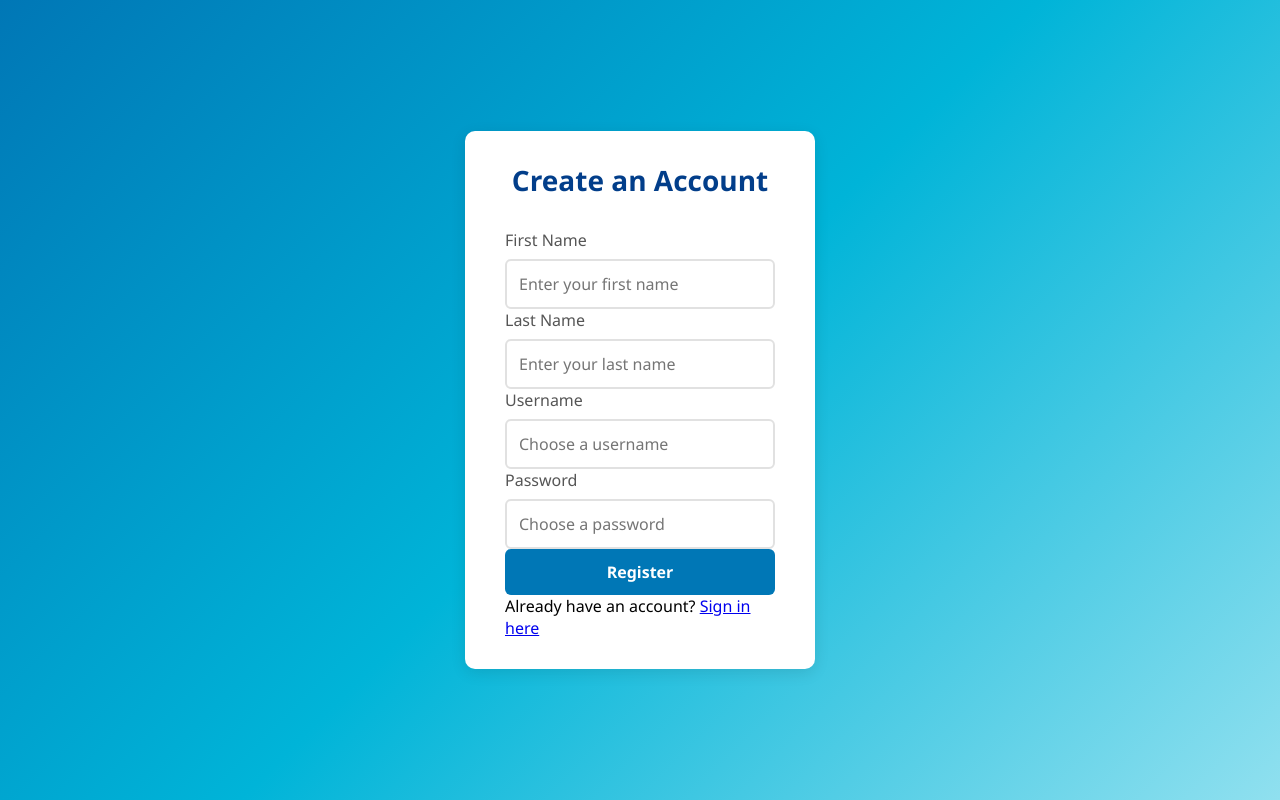
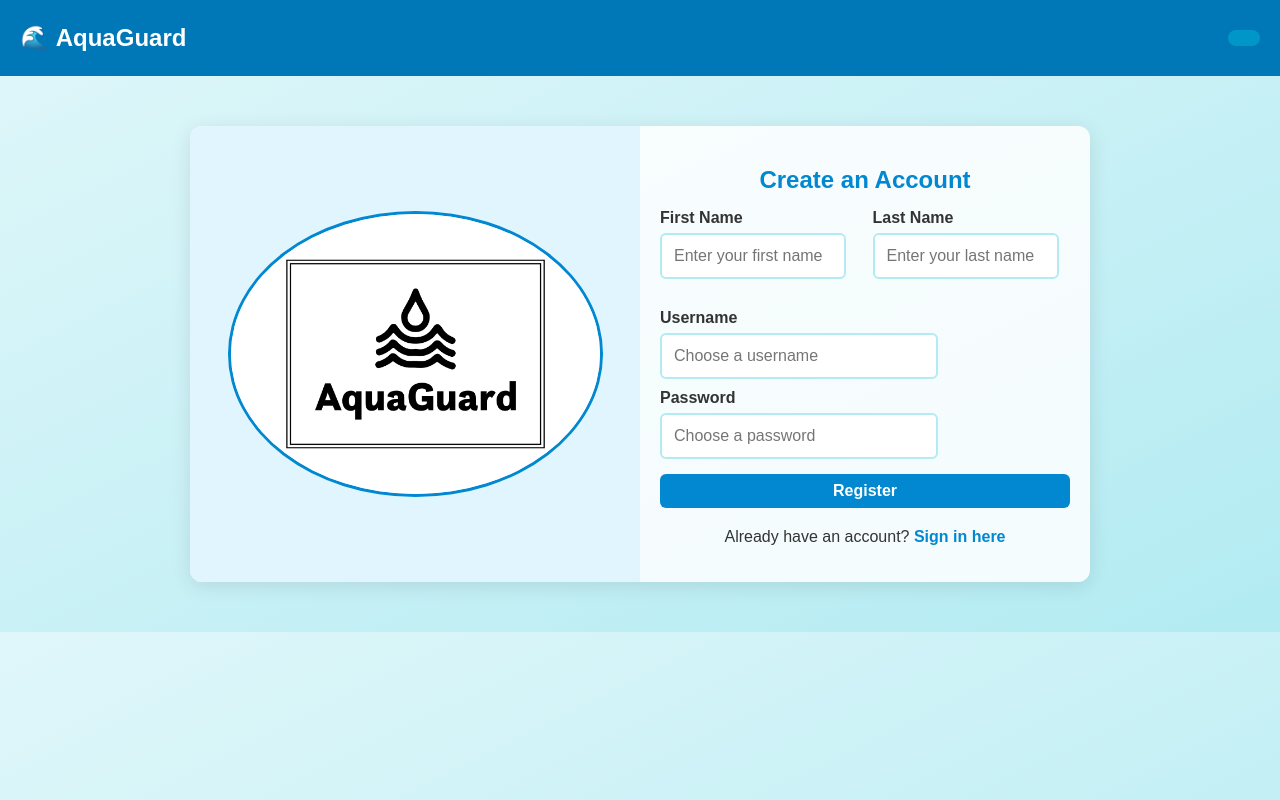
Before and after one commit to Lord-binns/AquaGuard, a PHP site: page /pages/register.php in a window 1280 px wide. Run offline with PHP 8.4, Linux system fonts and the light colour scheme.

Commit message:
updated theme and design

```diff
--- a/CSS/login.css
+++ b/CSS/login.css
@@ -1,167 +1,155 @@
+  /* --- Shared Styles (like landing page) --- */
     body {
+      margin: 0;
       font-family: Arial, sans-serif;
-    height: 100vh;
-    display: flex;
-    justify-content: center;
-    align-items: center;
-    background: linear-gradient(135deg, #0077b6, #00b4d8, #90e0ef);
+      background: linear-gradient(to bottom right, #e0f7fa, #b2ebf2);
+      color: #333;
     }
 
-    /* Navbar / Header */
+/* --- Header (matches landing page) --- */
 header {
-      background: linear-gradient(135deg, #0077b6, #0096c7);
-      color: white;
-      padding: 1rem 2rem;
   display: flex;
   justify-content: space-between;
   align-items: center;
+  padding: 8px 20px;  /* smaller height */
+  background: #0077b6;
+  color: white;
 }
 
+
 header h1 {
-      margin: 0;
-      font-size: 2rem;
+  font-size: 24px;
+  display: flex;
+  align-items: center;
+  gap: 10px;
+}
+
+header h1 img {
+  height: 20px;
+  border-radius: 50%;
+}
+
+/* Nav buttons */
+.nav-buttons {
+  display: flex;
+  gap: 15px;
 }
 
 .nav-btn {
-      background: white;
-      color: #0077b6;
+  text-decoration: none;
+  color: white;
+  background: #0096c7;
+  padding: 8px 16px;
+  border-radius: 20px;
   font-weight: bold;
-      text-decoration: none;
-      padding: 10px 20px;
-      border-radius: 25px;
-      transition: 0.3s;
+  transition: background 0.3s;
 }
 
 .nav-btn:hover {
-      background: #e0f4ff;
+  background: #00b4d8;
 }
 
-* {
-    margin: 0;
-    padding: 0;
-    box-sizing: border-box;
-    font-family: 'Segoe UI', Tahoma, Geneva, Verdana, sans-serif;
-}
 
+    /* --- Login Container --- */
     .login-container {
+      margin: 50px auto;
       display: flex;
-    background: rgba(255, 255, 255, 0.9);
+      max-width: 900px;
+      background: rgba(255, 255, 255, 0.85);
       border-radius: 12px;
-    box-shadow: 0 8px 25px rgba(0, 0, 0, 0.15);
+      box-shadow: 0 4px 20px rgba(0,0,0,0.1);
       overflow: hidden;
-    width: 900px;
-    max-width: 95%;
-}
-
-.form-container {
-    background: white;
-    padding: 30px 40px;
-    border-radius: 10px;
-    box-shadow: 0 4px 15px rgba(0,0,0,0.1);
-    max-width: 350px;
-    width: 100%;
     }
 
     .image-container {
       flex: 1;
-    background: linear-gradient(135deg, #c4ebf3, #0096c7);
-    padding: 20px;
+      background: #e1f5fe;
       display: flex;
       align-items: center;
       justify-content: center;
+      padding: 20px;
     }
 
     .image-container img {
-    max-width: 95%;
-    height: auto;
-    border-radius: 8px;
+      max-width: 90%;
+      border-radius: 50%;
+      border: 3px solid #0288d1;
     }
 
-h2 {
-    color: #023e8a;
-    margin-bottom: 30px;
+    .form-container {
+      flex: 1;
+      padding: 40px;
+    }
+
+    .form-container h2 {
+      color: #0288d1;
+      margin-bottom: 25px;
       text-align: center;
-    font-size: 28px;
+    }
+
+    .input-group {
+      margin-bottom: 20px;
     }
 
     label {
       display: block;
-    margin-bottom: 8px;
-    color: #555;
-    font-weight: 500;
+      margin-bottom: 6px;
+      color: #333;
+      font-weight: bold;
     }
 
     input[type="text"],
     input[type="password"] {
       width: 100%;
       padding: 12px;
-    border: 2px solid #e1e1e1;
+      border: 2px solid #b2ebf2;
       border-radius: 6px;
       font-size: 16px;
-    transition: all 0.3s ease;
+      transition: border 0.3s;
     }
 
-input[type="text"]:focus,
-input[type="password"]:focus {
-    border-color: #0077b6;
-    box-shadow: 0 0 0 3px rgba(0, 119, 182, 0.15);
+    input:focus {
+      border-color: #0288d1;
       outline: none;
     }
 
     button[type="submit"] {
       width: 100%;
       padding: 12px;
-    background: #0077b6;
+      background: #0288d1;
       color: white;
       border: none;
       border-radius: 6px;
       font-size: 16px;
-    font-weight: 600;
+      font-weight: bold;
       cursor: pointer;
-    transition: background 0.3s ease;
+      transition: 0.3s;
     }
 
     button[type="submit"]:hover {
-    background: #023e8a;
+      background: #0277bd;
     }
 
     .register-link {
       text-align: center;
       margin-top: 20px;
-    color: #666;
     }
 
     .register-link a {
-    color: #0077b6;
+      color: #0288d1;
       text-decoration: none;
-    font-weight: 500;
+      font-weight: bold;
     }
 
     .register-link a:hover {
       text-decoration: underline;
     }
 
-.error-message {
-    color: #dc3545;
-    background: #f8d7da;
-    border: 1px solid #f5c6cb;
-    padding: 10px;
-    border-radius: 4px;
-    margin-bottom: 20px;
-    display: none;
-}
-
     @media (max-width: 768px) {
       .login-container {
         flex-direction: column;
-        width: 95%;
       }
-
       .image-container {
-        padding: 20px;
-    }
-
-    .form-container {
-        padding: 20px;
+        order: -1;
       }
     }
--- a/pages/register.php
+++ b/pages/register.php
@@ -1,4 +1,3 @@
-
 <!DOCTYPE html>
 <html>
 <head>
@@ -6,36 +5,52 @@
     <link rel="stylesheet" href="../CSS/login.css">
 </head>
 <body>
-   <div class="register-container">
-    <div class="form-container">
-        <h2>Create an Account</h2>
+    <!-- Header -->
+    <header>
+        <h1>🌊 AquaGuard</h1>
+        <div class="nav-buttons">
+            <a href="../pages/login.php" class="nav-btn"></a>
+        </div>
+    </header>
+
+    <!-- Container -->
+    <div class="login-container">
+        <div class="image-container">
+            <img src="../Resources/logo.png" alt="Library Image">
+        </div>
+        <div class="form-container" style="padding:20px; max-height:500px;">
+            <h2 style="margin-bottom:15px;">Create an Account</h2>
             <form action="../process/register_process.php" method="POST" id="registerForm">
-            <div class="input-group">
+
+                <!-- First + Last name side by side -->
+                <div style="display:flex; gap:15px; margin-bottom:10px;">
+                    <div class="input-group" style="flex:1;">
                         <label for="first_name">First Name</label>
-                <input type="text" id="first_name" name="first_name" required placeholder="Enter your first name">
+                        <input type="text" id="first_name" name="first_name" required placeholder="Enter your first name" style="width:80%;">
+                    </div>
+                    <div class="input-group" style="flex:1;">
+                        <label for="last_name">Last Name</label>
+                        <input type="text" id="last_name" name="last_name" required placeholder="Enter your last name" style="width:80%;">
+                    </div>
+                </div>
+
+                <div class="input-group" style="margin-bottom:10px;">
+                    <label for="username">Username</label>
+                    <input type="text" id="username" name="username" required placeholder="Choose a username" style="width:250px;">
+                </div>
+                <div class="input-group" style="margin-bottom:15px;">
+                    <label for="password">Password</label>
+                    <input type="password" id="password" name="password" required placeholder="Choose a password" style="width:250px;">
                 </div>
                 <div class="input-group">
-                <label for="last_name">Last Name</label>
-                <input type="text" id="last_name" name="last_name" required placeholder="Enter your last name">
-            </div>
-            <div class="input-group">
-                <label for="username">Username</label>
-                <input type="text" id="username" name="username" required placeholder="Choose a username">
-            </div>
-            <div class="input-group">
-                <label for="password">Password</label>
-                <input type="password" id="password" name="password" required placeholder="Choose a password">
-            </div>
-            <div class="input-group">
-                <button type="submit">Register</button>
+                    <button type="submit" style="padding:8px 16px;">Register</button>
                 </div>
             </form>
-        <div class="login-link">
+            <div class="register-link" style="margin-top:10px;">
                 <p>Already have an account? <a href="login.php">Sign in here</a></p>
             </div>
         </div>
     </div>
 
-
 </body>
 </html>
```
Also changed, not shown: pages/login.php (+13 -10 lines). Lines whose indentation alone changed are shown as unchanged.
